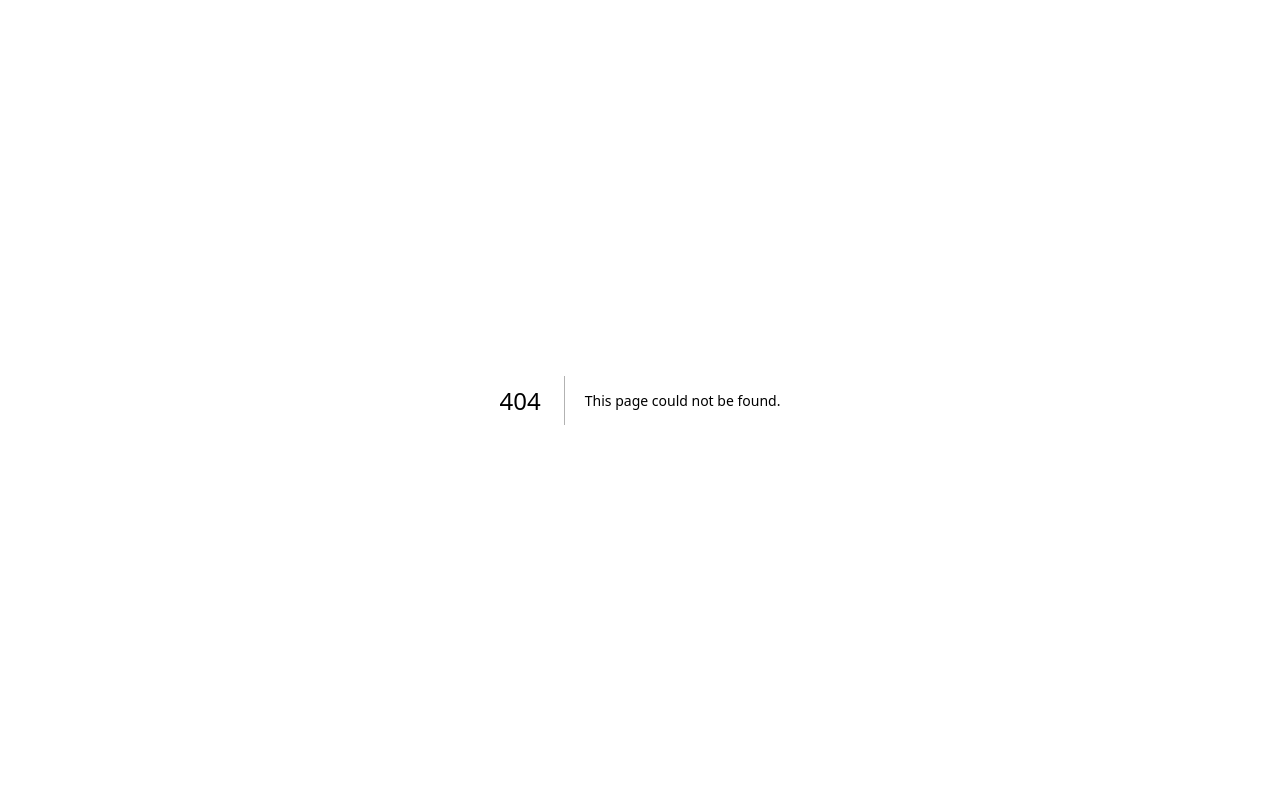
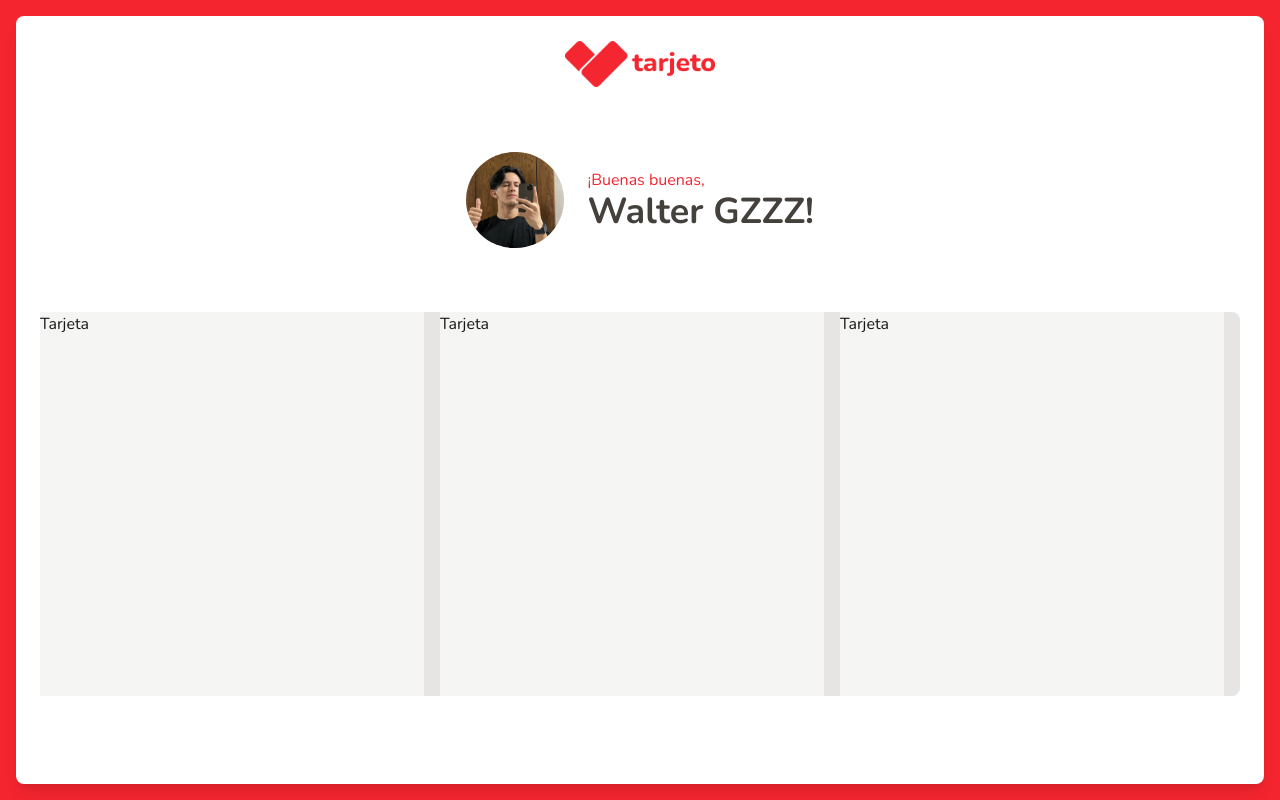
Before and after one commit to ImWalterGZ/Tarjeto-Proyecto-WebDev, a Next.js app: page /dashboard in a window 1280 px wide. Before the commit this address had no page. Built offline with nearby package versions, Linux system fonts and the light colour scheme.

Commit message:
Welcome User pagina creada y en desarrollo

```diff
--- /dev/null
+++ b/src/app/dashboard/Components/Card.js
@@ -0,0 +1,3 @@
+export default function Card({ logoSrc, nombreNegocio }) {
+  return <div className="w-96 h-96 bg-stone-100">Tarjeta</div>;
+}
--- /dev/null
+++ b/src/app/dashboard/Components/CardContainer.js
@@ -0,0 +1,10 @@
+import Card from "./Card";
+export default function CardContainer() {
+  return (
+    <div className="flex flex-wrap gap-4 bg-stone-200 rounded-lg">
+      <Card />
+      <Card />
+      <Card />
+    </div>
+  );
+}
--- /dev/null
+++ b/src/app/dashboard/Components/Logo.js
@@ -0,0 +1,14 @@
+import Image from "next/image";
+
+export default function Logo() {
+  return (
+    <div className="flex items-center gap-2">
+      <Image
+        src="/LogoRedPrimary.png" // Put your logo in the public folder
+        alt="Logo Tarjeto"
+        width={150}
+        height={150}
+      />
+    </div>
+  );
+}
--- /dev/null
+++ b/src/app/dashboard/Components/WelcomeUser.js
@@ -0,0 +1,21 @@
+import Image from "next/image";
+
+export default function WelcomeUser() {
+  return (
+    <div className="flex flex-row items-center justify-center gap-6 w-full h-auto">
+      <div className="relative h-24">
+        <Image
+          src="/moi.png" // aqui debe de ir la ruta de la foto, como user.profileImage de la query a firebase
+          alt="Tu foto de perfil"
+          width={250}
+          height={250}
+          className="rounded-full h-full w-full"
+        />
+      </div>
+      <div className="h-full">
+        <p className="text-primary">¡Buenas buenas,</p>
+        <p className="text-stone-700 font-bold text-4xl">Walter GZZZ!</p>
+      </div>
+    </div>
+  );
+}
--- /dev/null
+++ b/src/app/dashboard/layout.js
@@ -0,0 +1,20 @@
+import { Nunito } from "next/font/google"; // or any other font you want
+
+const nunito = Nunito({
+  subsets: ["latin"],
+  display: "swap",
+});
+
+export default function DashboardLayout({ children }) {
+  return (
+    <div
+      className={`${
+        nunito.className || ""
+      } flex flex-col justify-center min-h-screen bg-primary p-4 min-w-screen align-middle`}
+    >
+      <div className="h-[calc(100vh-2rem)] w-[calc(100vw-2rem)] mx-auto bg-white rounded-lg shadow-lg p-6">
+        {children}
+      </div>
+    </div>
+  );
+}
--- /dev/null
+++ b/src/app/dashboard/page.js
@@ -0,0 +1,19 @@
+"use client"; // Add this if you need client-side features
+import Logo from "./Components/Logo";
+import CardContainer from "./Components/CardContainer";
+import WelcomeUser from "./Components/WelcomeUser";
+export default function Dashboard() {
+  return (
+    <div className="flex flex-col justify-center align-middle">
+      <div className="flex h-12 justify-center items-center">
+        <Logo />
+      </div>
+      <div className="my-16">
+        <WelcomeUser />
+      </div>
+      <div>
+        <CardContainer />
+      </div>
+    </div>
+  );
+}
--- a/tailwind.config.js
+++ b/tailwind.config.js
@@ -7,6 +7,9 @@ module.exports = {
   ],
   theme: {
     extend: {
+      fontFamily: {
+        sans: ["Nunito", "sans-serif"],
+      },
       colors: {
         background: "var(--background)",
         foreground: "var(--foreground)",
```
Also changed, not shown: public/LogoRedPrimary.png (added), public/moi.png (added).
